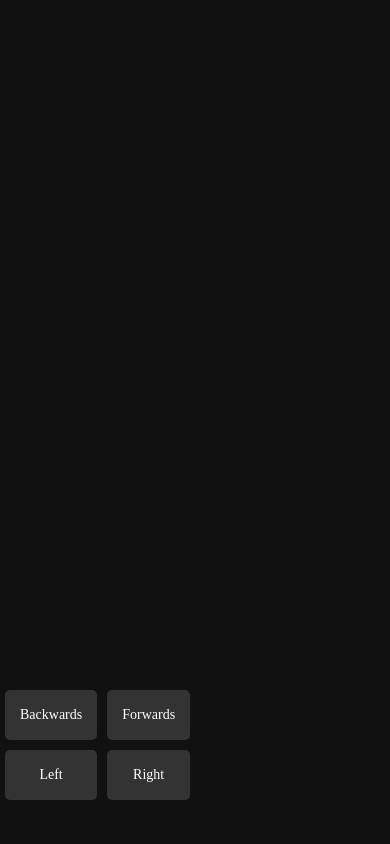
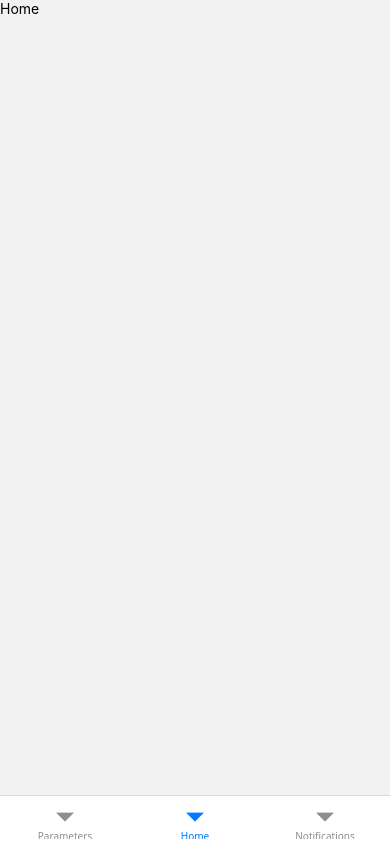
Before and after one commit to Moon2332/Projet-Session-Mobile, a React Native app in the folder Projet_Echelon/: screen / in a window 390 px wide. Built offline with nearby package versions, Linux system fonts and the light colour scheme.

Commit message:
Update App.js

```diff
--- a/Projet_Echelon/App.js
+++ b/Projet_Echelon/App.js
@@ -51,7 +51,7 @@ export default function App() {
 
   const Navigation = createStaticNavigation(Onglets);
   return (
-    <MappingCreate/>
+    <Navigation />
   );
 }
 
```
